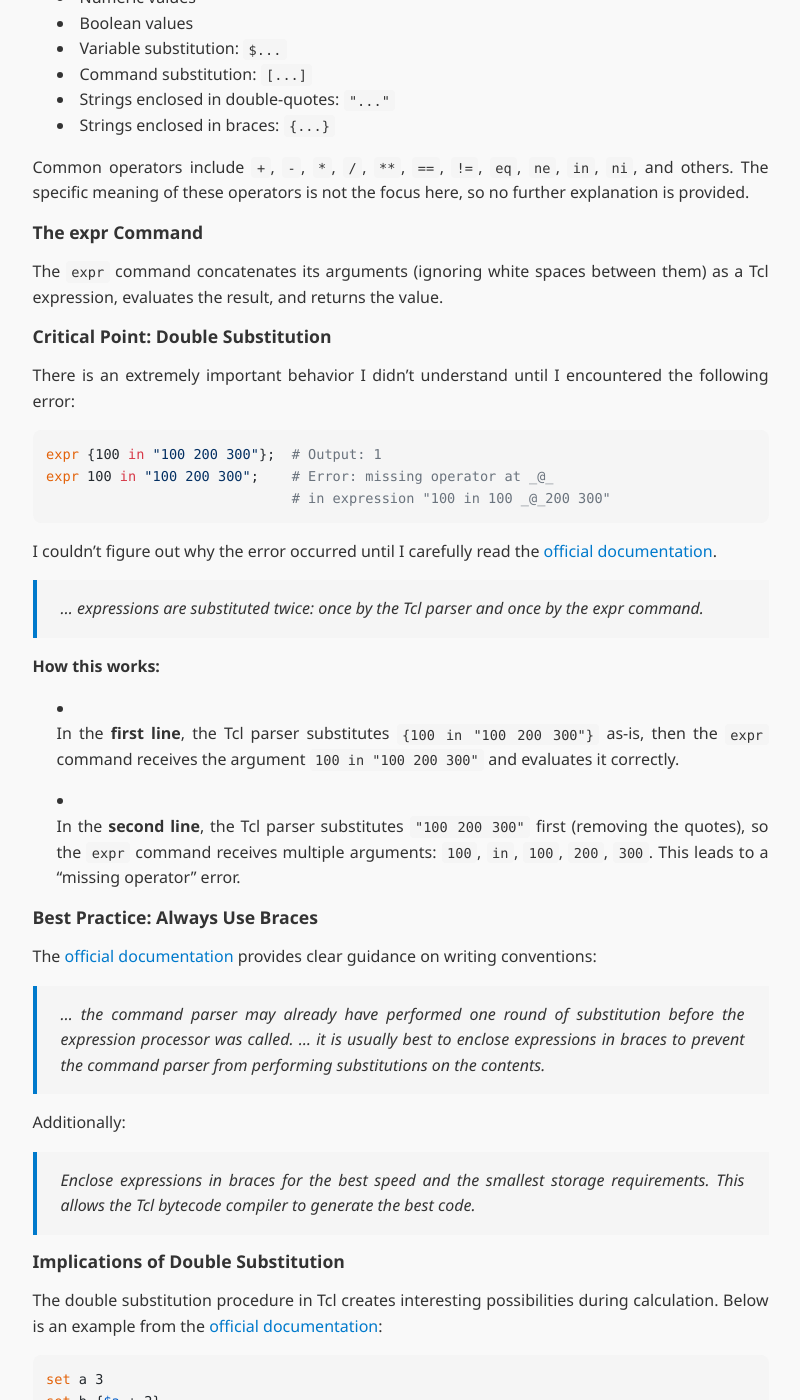
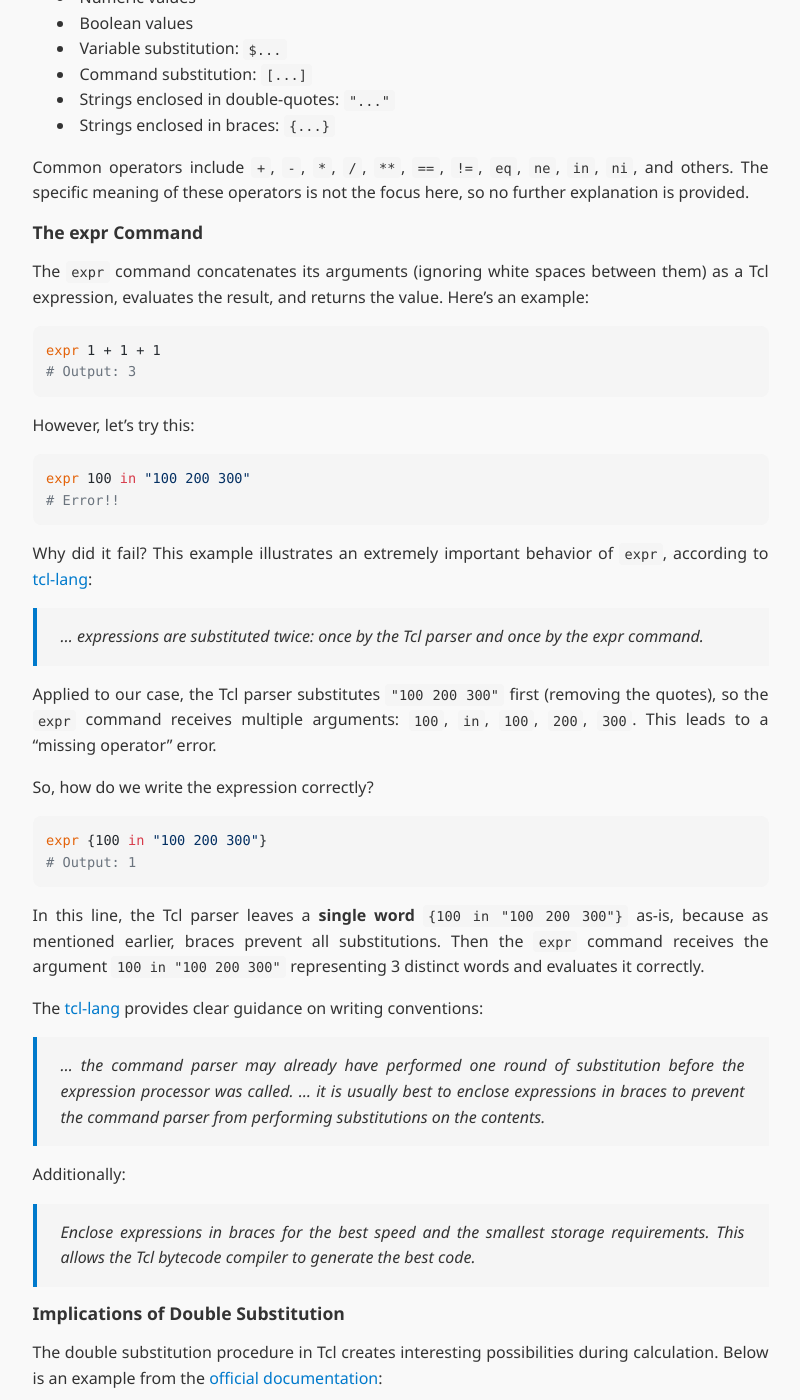
Before and after one commit to wyatthoho/wyatthoho.github.io, a Jekyll site: the page built from _notes/tcl-gotchas-commands-substitutions-expressions.md, in a window 1280 px wide and 1400 px high, scrolled down 2989 px. Shown: the whole window, without its empty margins (232-1032 px from the left). Built offline with Jekyll 4.4.1, drawn with Linux system fonts in a browser that asks for light colours; nearby versions of some CDN libraries.

Commit message:
clarify expr command behavior and provide corrected examples in Tcl gotchas note

````diff
--- a/_notes/tcl-gotchas-commands-substitutions-expressions.md
+++ b/_notes/tcl-gotchas-commands-substitutions-expressions.md
@@ -155,39 +155,44 @@ focus here, so no further explanation is provided.
 ### The expr Command
 
 The `expr` command concatenates its arguments (ignoring white spaces between
-them) as a Tcl expression, evaluates the result, and returns the value.
-
-### Critical Point: Double Substitution
-
-There is an extremely important behavior I didn't understand until I
-encountered the following error:
+them) as a Tcl expression, evaluates the result, and returns the value. Here's
+an example:
 
 ```tcl
-expr {100 in "100 200 300"};  # Output: 1
-expr 100 in "100 200 300";    # Error: missing operator at _@_
-                              # in expression "100 in 100 _@_200 300"
+expr 1 + 1 + 1
+# Output: 3
 ```
 
-I couldn't figure out why the error occurred until I carefully read the
-[official documentation][expr].
+However, let's try this:
+
+```tcl
+expr 100 in "100 200 300"
+# Error!!
+```
+
+Why did it fail? This example illustrates an extremely important behavior of `expr`,
+according to [tcl-lang][expr]:
 
 > ... expressions are substituted twice: once by the Tcl parser and once by
 > the expr command.
 
-**How this works:**
+Applied to our case, the Tcl parser substitutes `"100 200 300"` first
+(removing the quotes), so the `expr` command receives multiple arguments:
+`100`, `in`, `100`, `200`, `300`. This leads to a "missing operator" error.
 
-- In the **first line**, the Tcl parser substitutes
-  `{100 in "100 200 300"}` as-is, then the `expr` command receives the
-  argument `100 in "100 200 300"` and evaluates it correctly.
+So, how do we write the expression correctly?
 
-- In the **second line**, the Tcl parser substitutes `"100 200 300"` first
-  (removing the quotes), so the `expr` command receives multiple arguments:
-  `100`, `in`, `100`, `200`, `300`. This leads to a "missing operator" error.
+```tcl
+expr {100 in "100 200 300"}
+# Output: 1
+```
 
-### Best Practice: Always Use Braces
+In this line, the Tcl parser leaves a **single word** `{100 in "100 200 300"}`
+as-is, because as mentioned earlier, braces prevent all substitutions. Then the
+`expr` command receives the argument `100 in "100 200 300"` representing 3 distinct
+words and evaluates it correctly.
 
-The [official documentation][expr] provides clear guidance on writing
-conventions:
+The [tcl-lang][expr] provides clear guidance on writing conventions:
 
 > ... the command parser may already have performed one round of substitution
 > before the expression processor was called. ... it is usually best to
````
